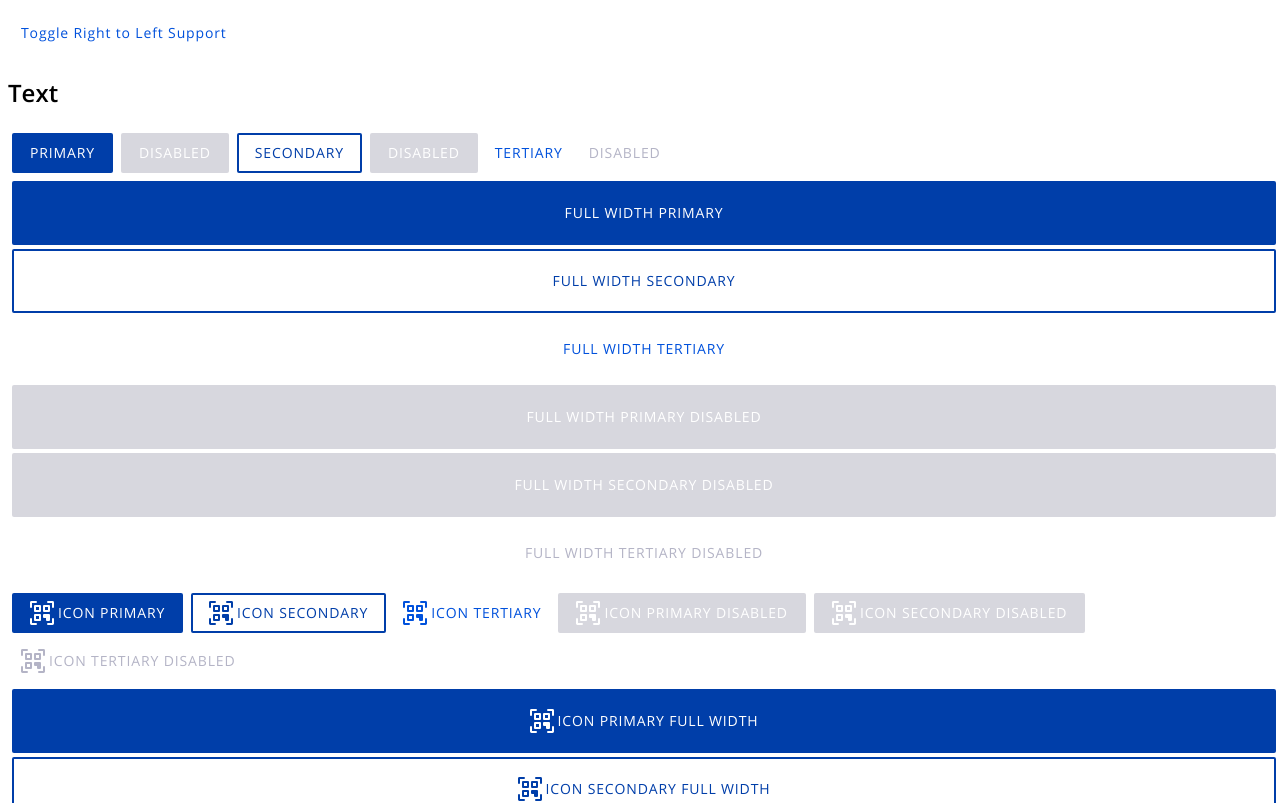
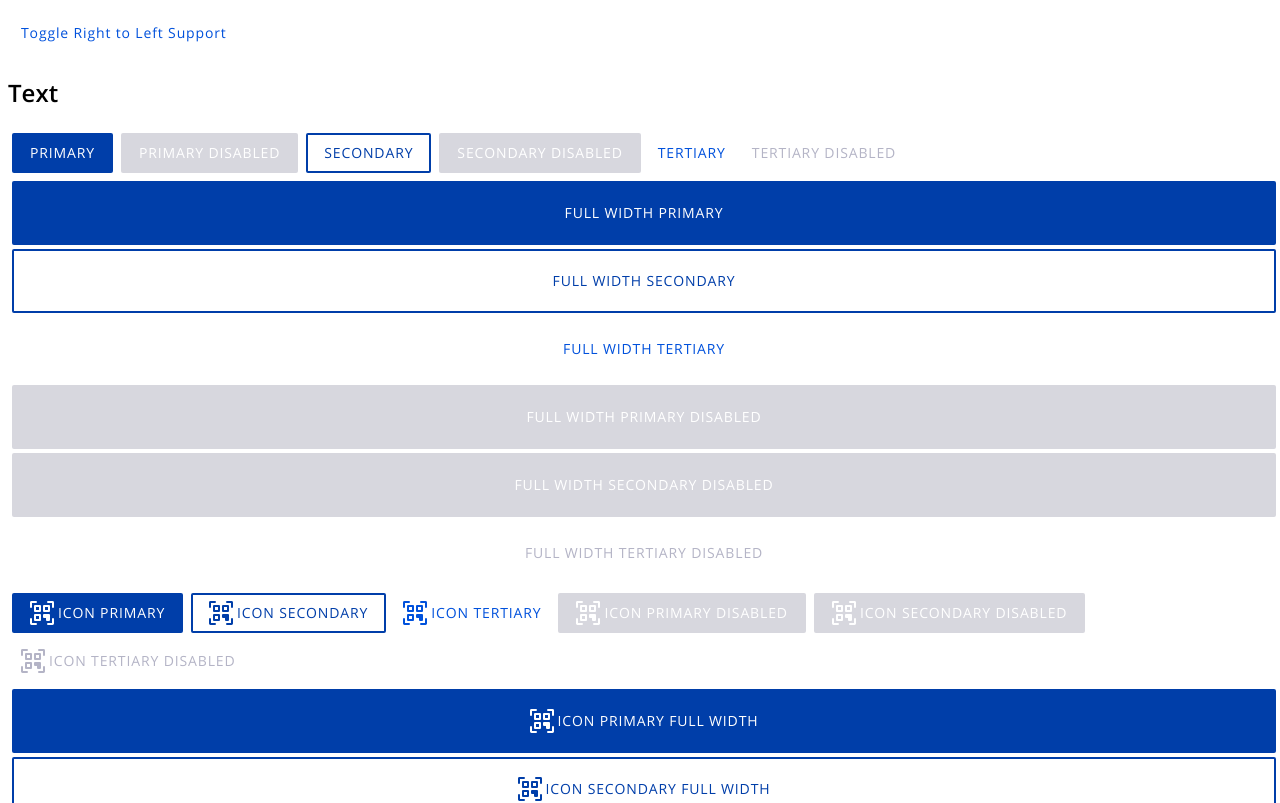
Before and after one commit to anarh/react-raw-css, a React (Create React App) app: page / in a window 1280 px wide. Shown: the top 803 px of the page. Built offline with nearby package versions, Linux system fonts and the light colour scheme.

Commit message:
feat: updated button names

```diff
--- a/src/App.js
+++ b/src/App.js
@@ -10,11 +10,11 @@ class App extends Component {
         <button className={`vds-btn-text--tertiary`} onClick={(e) => document.dir = document.dir === 'rtl' ? 'ltr' : 'rtl'}>Toggle Right to Left Support</button>
         <h2>Text</h2>
         <button className="vds-btn-text--primary">PRIMARY</button>
-        <button disabled className="vds-btn-text--primary">DISABLED</button>
+        <button disabled className="vds-btn-text--primary">PRIMARY DISABLED</button>
         <button className="vds-btn-text--secondary">SECONDARY</button>
-        <button disabled className="vds-btn-text--secondary">DISABLED</button>
+        <button disabled className="vds-btn-text--secondary">SECONDARY DISABLED</button>
         <button className="vds-btn-text--tertiary">TERTIARY</button>
-        <button disabled className="vds-btn-text--tertiary">DISABLED</button>
+        <button disabled className="vds-btn-text--tertiary">TERTIARY DISABLED</button>
         <button className={`vds-btn-text--primary vds-btn--fullwidth`}>FULL WIDTH PRIMARY</button>
         <button className={`vds-btn-text--secondary vds-btn--fullwidth`}>FULL WIDTH SECONDARY</button>
         <button className={`vds-btn-text--tertiary vds-btn--fullwidth`}>FULL WIDTH TERTIARY</button>
```
